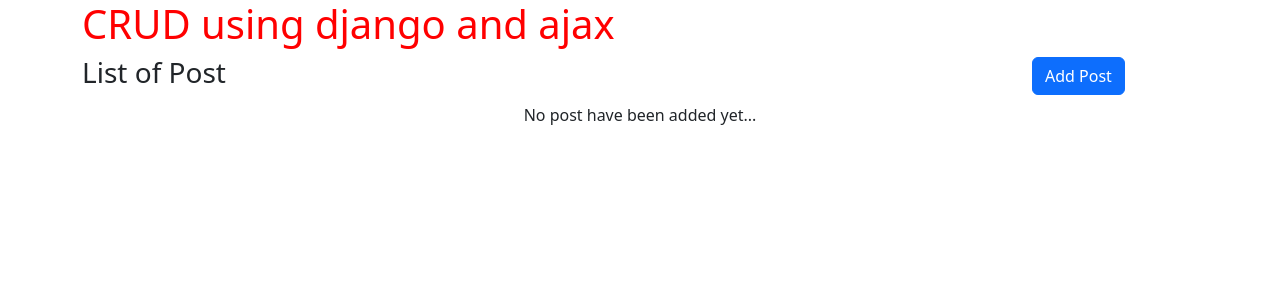
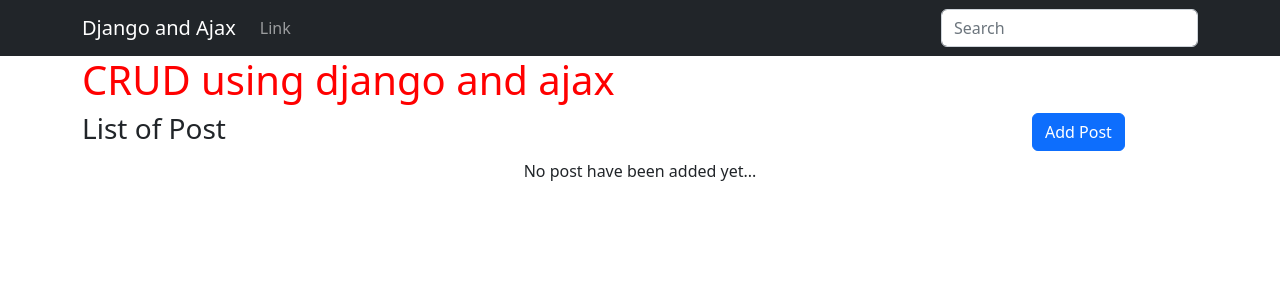
Before and after one commit to ishanshre/Django-and-Ajax-Simple-Project, a Django app: page / in a window 1280 px wide. Shown: the top 300 px of the page. Run offline with Django 4.2, Linux system fonts and the light colour scheme; data that the repository does not hold is empty; some libraries are stand-ins or nearby versions.

Commit message:
Feat: add navbar using bootstrap

```diff
--- a/templates/base/base.html
+++ b/templates/base/base.html
@@ -9,6 +9,7 @@
     <link href="https://cdn.jsdelivr.net/npm/bootstrap@5.2.2/dist/css/bootstrap.min.css" rel="stylesheet" integrity="sha384-Zenh87qX5JnK2Jl0vWa8Ck2rdkQ2Bzep5IDxbcnCeuOxjzrPF/et3URy9Bv1WTRi" crossorigin="anonymous">
   </head>
   <body>
+    {% include 'base/navbar.html' %}
     {% include 'base/messages.html' %}
     {% block body %}{% endblock %}
     <script src="https://code.jquery.com/jquery-3.6.1.js" integrity="sha256-3zlB5s2uwoUzrXK3BT7AX3FyvojsraNFxCc2vC/7pNI=" crossorigin="anonymous"></script>
--- /dev/null
+++ b/templates/base/navbar.html
@@ -0,0 +1,19 @@
+<nav class="navbar navbar-expand-lg navbar-dark bg-dark" aria-label="Eighth navbar example">
+    <div class="container">
+      <a class="navbar-brand" href="{% url 'crud_ajax:index' %}">Django and Ajax</a>
+      <button class="navbar-toggler" type="button" data-bs-toggle="collapse" data-bs-target="#navbarsExample07" aria-controls="navbarsExample07" aria-expanded="false" aria-label="Toggle navigation">
+        <span class="navbar-toggler-icon"></span>
+      </button>
+
+      <div class="collapse navbar-collapse" id="navbarsExample07">
+        <ul class="navbar-nav me-auto mb-2 mb-lg-0">
+          <li class="nav-item">
+            <a class="nav-link" href="#">Link</a>
+          </li>
+        </ul>
+        <form role="search">
+          <input class="form-control" placeholder="Search" aria-label="Search" type="search">
+        </form>
+      </div>
+    </div>
+  </nav>
```
